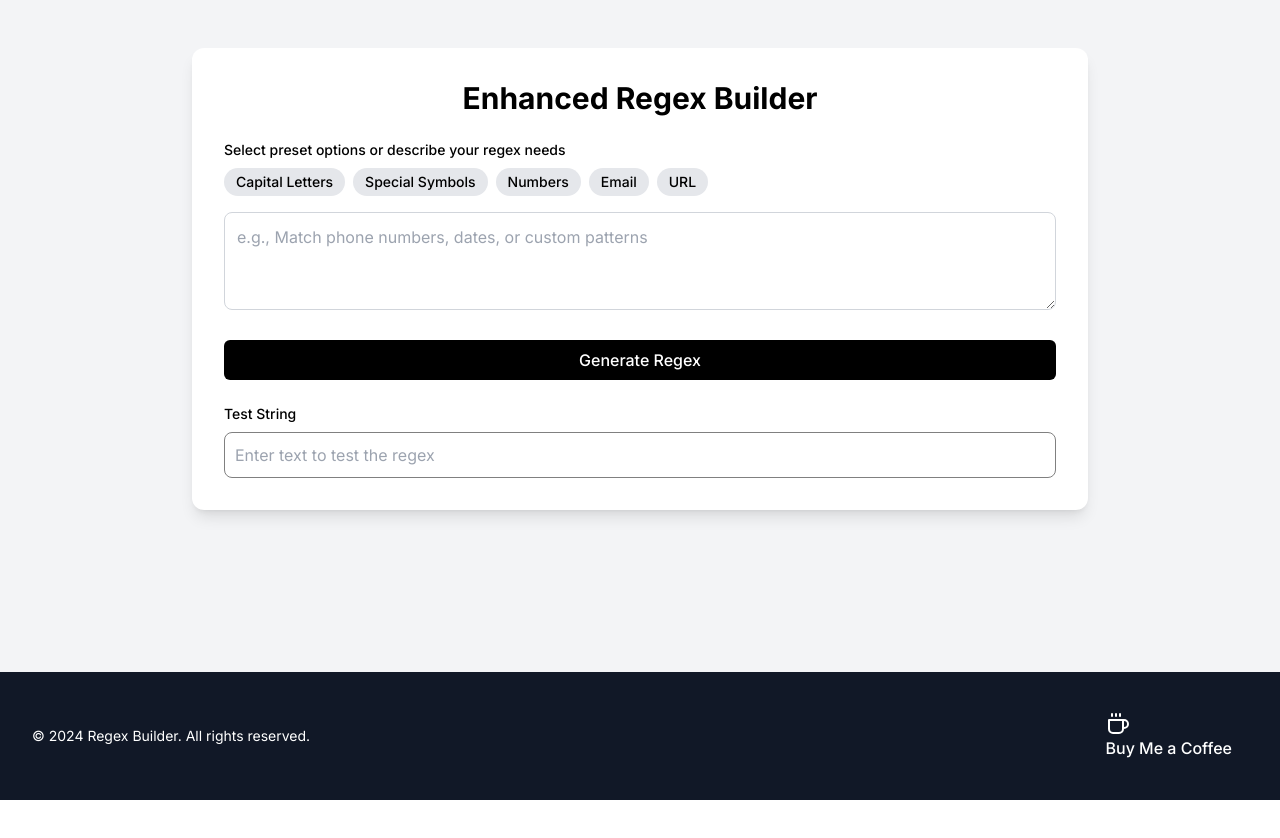
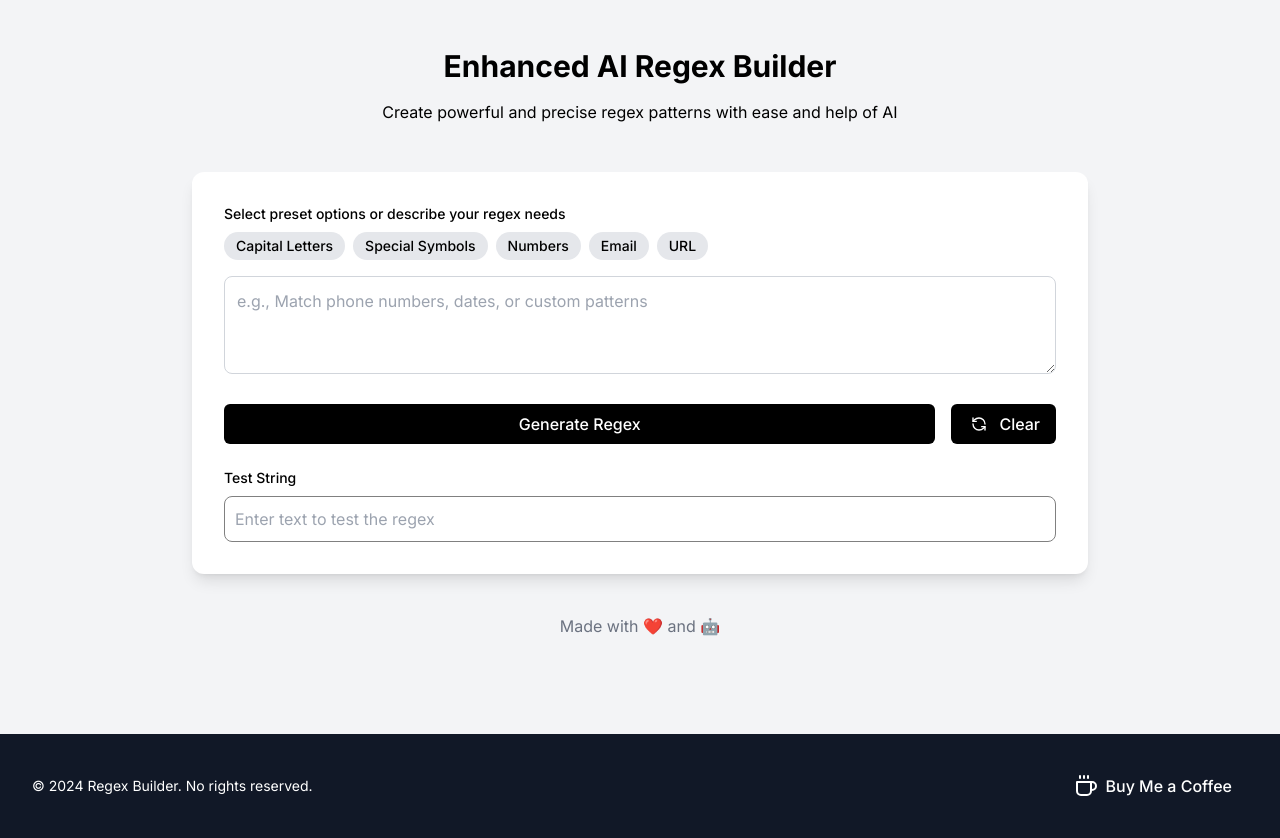
Before and after one commit to pallavkumarjha/regex-generator, a React (Vite) app: page / in a window 1280 px wide. Before the commit the page ends 800 px from the top, so only its background shows below. Built offline with nearby package versions, Linux system fonts and the light colour scheme; no server answers.

Commit message:
chore: updated ui

```diff
--- a/index.html
+++ b/index.html
@@ -4,8 +4,27 @@
     <meta charset="UTF-8" />
     <link rel="icon" type="image/svg+xml" href="/vite.svg" />
     <meta name="viewport" content="width=device-width, initial-scale=1.0" />
-    <title>Regex Builder</title>
+
+    <title>AI Regex Builder - Generate Regex with OpenAI and ChatGPT</title>
+
+    <meta name="description" content="Easily create and test regex patterns using AI-powered tools. Leverage OpenAI and ChatGPT for precise regex generation, suitable for developers and coders." />
+
+    <meta name="keywords" content="Regex Builder, AI Regex, OpenAI, ChatGPT, regular expressions, regex generator, regex tester, artificial intelligence, coding tools" />
+
+    <meta name="author" content="AI regex generator" />
+
     <link href="https://fonts.googleapis.com/css2?family=Inter:wght@400;500;600;700&display=swap" rel="stylesheet">
+
+    <link rel="canonical" href="https://ai-reg.vercel.app/" />
+
+    <meta property="og:title" content="AI Regex Builder - Generate Regex with OpenAI and ChatGPT" />
+    <meta property="og:description" content="Effortlessly create regex patterns using AI-powered tools. Test your strings and improve your coding efficiency with the AI Regex Builder." />
+    <meta property="og:url" content="https://ai-reg.vercel.app/" />
+    <meta property="og:type" content="website" />
+
+    <meta name="twitter:title" content="AI Regex Builder - Generate Regex with OpenAI and ChatGPT" />
+    <meta name="twitter:description" content="Easily create and test regex patterns using AI-powered tools. Improve your coding workflow with the AI Regex Builder." />
+
   </head>
   <body>
     <div id="root"></div>
--- a/src/App.tsx
+++ b/src/App.tsx
@@ -1,5 +1,5 @@
 import { useState, useEffect } from 'react';
-import { Copy, Check, X, CoffeeIcon, AlertCircle } from 'lucide-react';
+import { Copy, Check, X, CoffeeIcon, AlertCircle, RefreshCcw } from 'lucide-react';
 import { Analytics } from "@vercel/analytics/react"
 import OpenAI from 'openai'
 
@@ -157,10 +157,10 @@ const handleOptionToggle = (option) => {
 
   return (
     <div className="min-h-screen bg-gray-100 flex flex-col">
+      <h1 className="text-3xl font-bold mt-12 text-center">Enhanced AI Regex Builder</h1>
+      <h4 className="text-m mt-4 text-center">Create powerful and precise regex patterns with ease and help of AI</h4>
       <main className="flex-grow container mx-auto px-4 sm:px-6 lg:px-8 py-12">
         <div className="bg-white rounded-xl shadow-lg p-8 max-w-4xl mx-auto">
-          <h1 className="text-3xl font-bold mb-6 text-center">Enhanced Regex Builder</h1>
-
           <div className="space-y-6">
             <div>
               <label className="block text-sm font-medium mb-2">
@@ -194,6 +194,16 @@ const handleOptionToggle = (option) => {
                 className="flex-1"
               >
                 {isLoading ? 'Generating...' : 'Generate Regex'}
+              </Button>
+              <Button
+                onClick={clearAll}
+                className="flex-9"
+              >
+                <div className="flex items-center">
+
+                <RefreshCcw className='mr-2' height={16}/>
+                Clear
+            </div>
               </Button>
             </div>
 
@@ -246,19 +256,25 @@ const handleOptionToggle = (option) => {
             )}
           </div>
         </div>
+        <p className="mt-10 text-s text-gray-500 text-center">
+          Made with ❤️ and 🤖
+        </p>
       </main>
       <footer className="bg-gray-900 text-white mt-12">
         <div className="max-w-7xl mx-auto py-8 px-4 sm:px-6 lg:px-8 flex justify-between items-center">
           <p className="text-sm">
-            &copy; 2024 Regex Builder. All rights reserved.
+            &copy; 2024 Regex Builder. No rights reserved.
           </p>
           <Button
             variant="ghost"
             onClick={() => window.open('https://buymeacoffee.com/pallavjha', '_blank')}
             className="text-white hover:text-yellow-400 transition-colors"
           >
-            <CoffeeIcon className="mr-2" />
-            Buy Me a Coffee
+            <div className="flex items-center">
+              <CoffeeIcon className="mr-2" />
+              <span>Buy Me a Coffee</span>
+            </div>
+
           </Button>
         </div>
       </footer>
```
